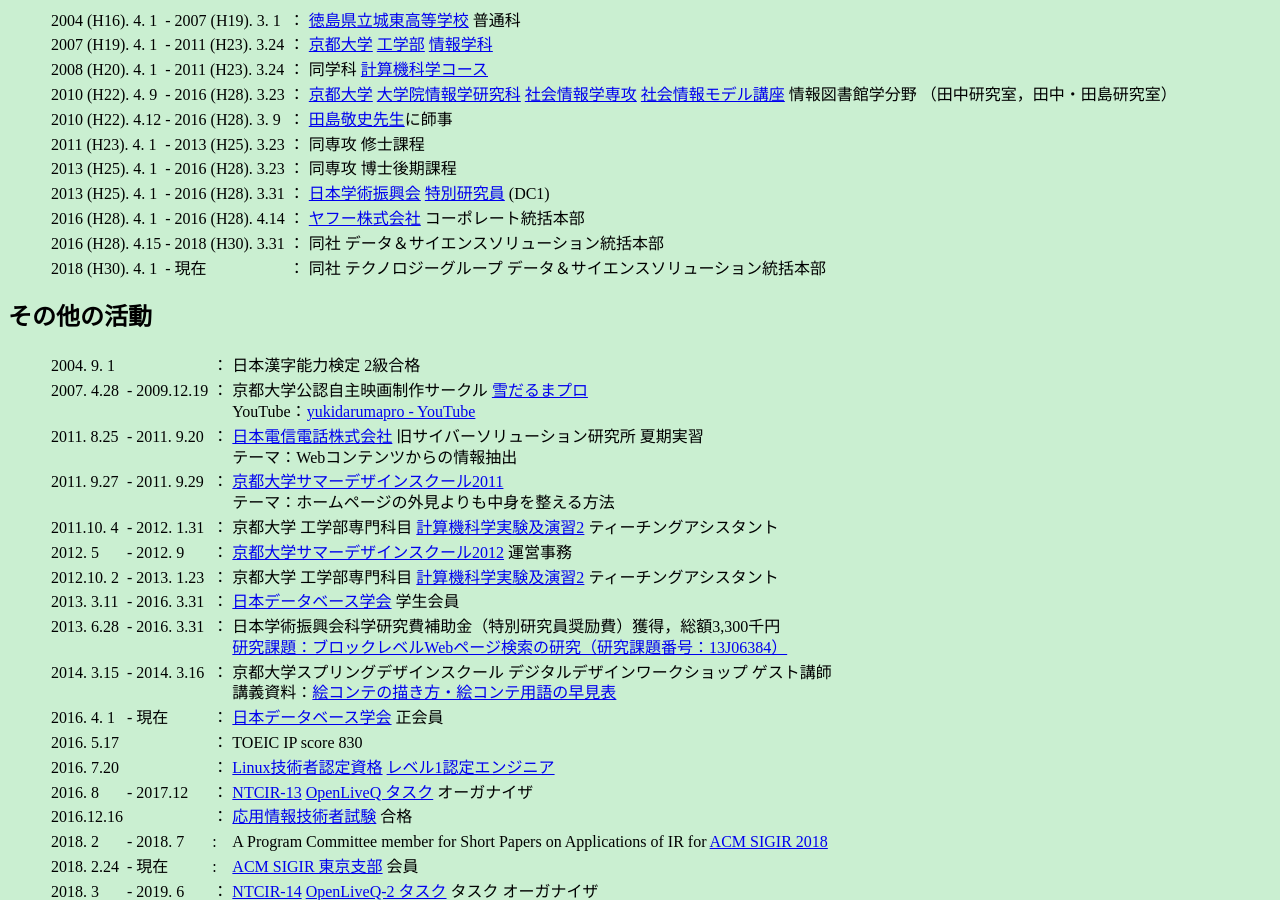
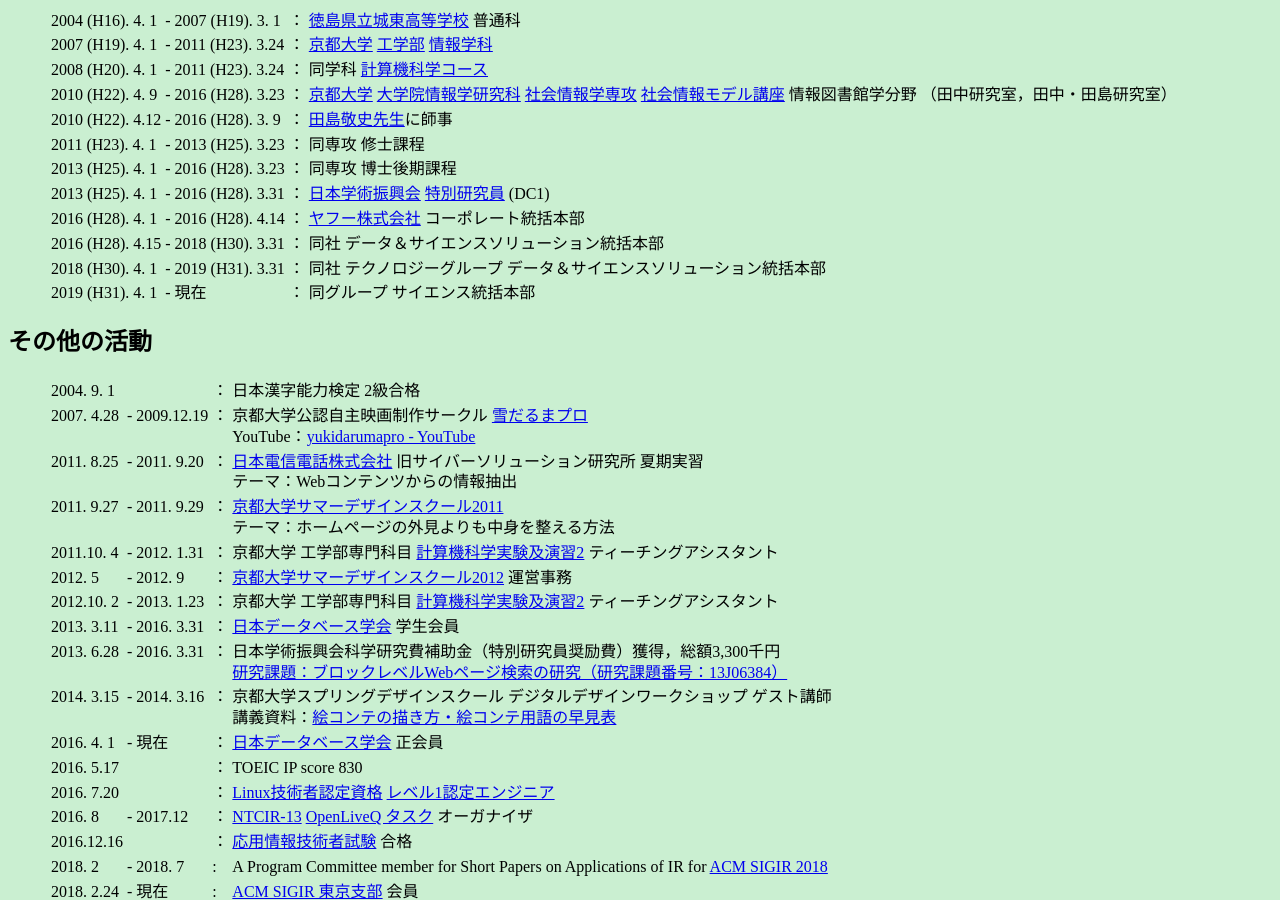
Before and after one commit to tmanabe/tmanabe.github.io, a Jekyll site: the page built from index-jp.md, in a window 1280 px wide and 900 px high, scrolled down 1076 px. Built offline with Jekyll 4.4.1, drawn with Linux system fonts in a browser that asks for light colours.

Commit message:
minor fix

```diff
--- a/index-jp.md
+++ b/index-jp.md
@@ -41,7 +41,8 @@
 |2013 (H25). 4. 1|-|2016 (H28). 3.31|：|[日本学術振興会](http://www.jsps.go.jp/) [特別研究員](http://www.jsps.go.jp/j-pd/) (DC1)|
 |2016 (H28). 4. 1|-|2016 (H28). 4.14|：|[ヤフー株式会社](http://docs.yahoo.co.jp/) コーポレート統括本部|
 |2016 (H28). 4.15|-|2018 (H30). 3.31|：|同社 データ＆サイエンスソリューション統括本部|
-|2018 (H30). 4. 1|-|現在            |：|同社 テクノロジーグループ データ＆サイエンスソリューション統括本部|
+|2018 (H30). 4. 1|-|2019 (H31). 3.31|：|同社 テクノロジーグループ データ＆サイエンスソリューション統括本部|
+|2019 (H31). 4. 1|-|現在            |：|同グループ サイエンス統括本部|
 
 
 ## その他の活動
```
